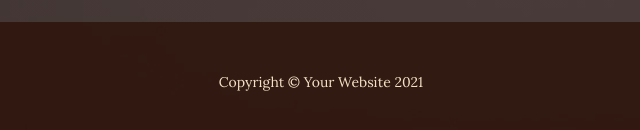
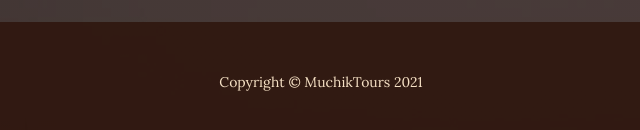
Before and after one commit to MissAngiee/MuchikTours, a plain HTML site: page products.html in a window 1280 px wide. Shown: the part 4129-4259 px from the top of the page, 319-959 px from the left. Drawn offline with nearby package versions, Linux system fonts and the light colour scheme.

Commit message:
Update products.html

```diff
--- a/products.html
+++ b/products.html
@@ -111,7 +111,7 @@
             </div>
         </section>
         <footer class="footer text-faded text-center py-5">
-            <div class="container"><p class="m-0 small">Copyright &copy; Your Website 2021</p></div>
+            <div class="container"><p class="m-0 small">Copyright &copy; MuchikTours 2021</p></div>
         </footer>
         <!-- Bootstrap core JS-->
         <script src="https://cdn.jsdelivr.net/npm/bootstrap@5.0.2/dist/js/bootstrap.bundle.min.js"></script>
```
